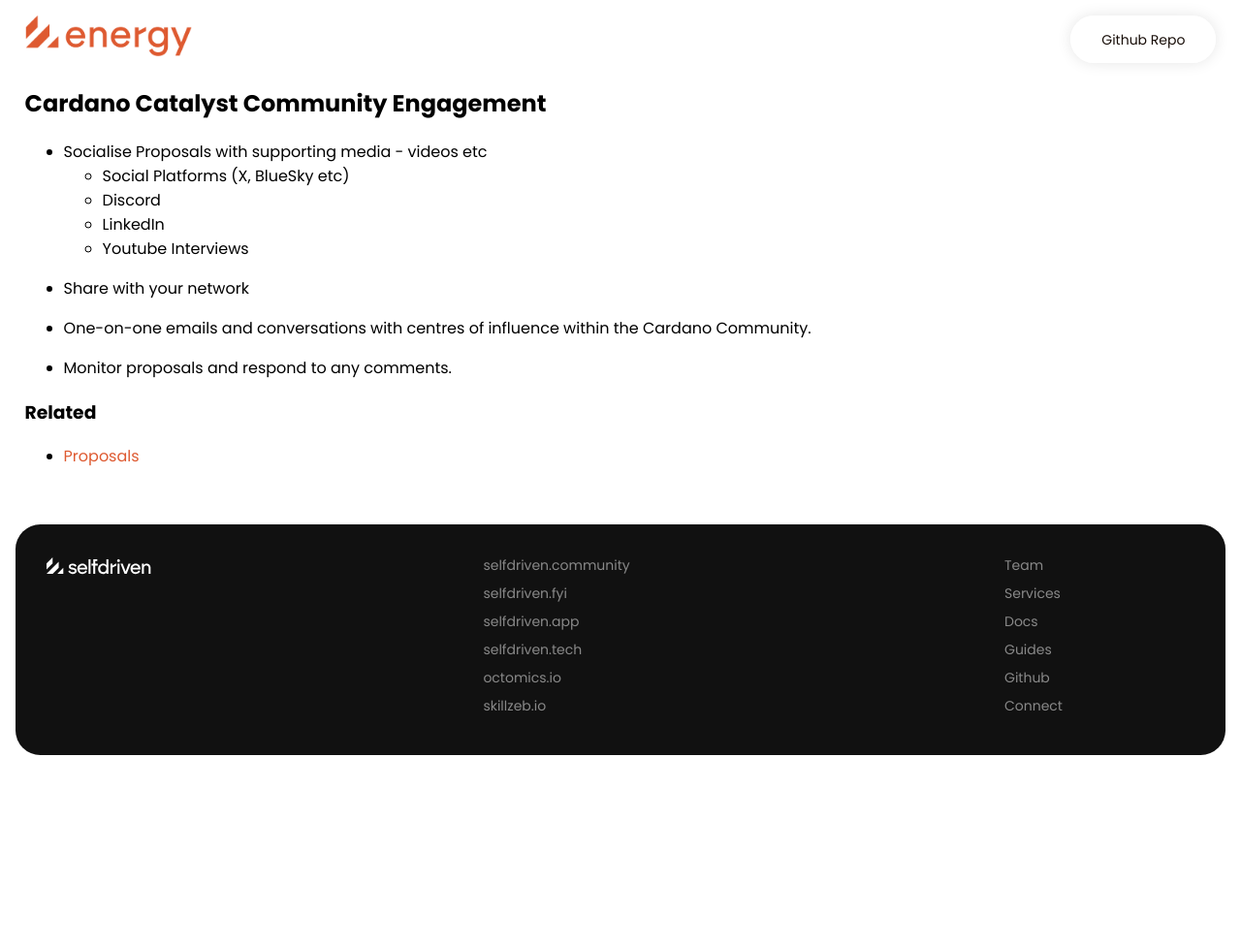
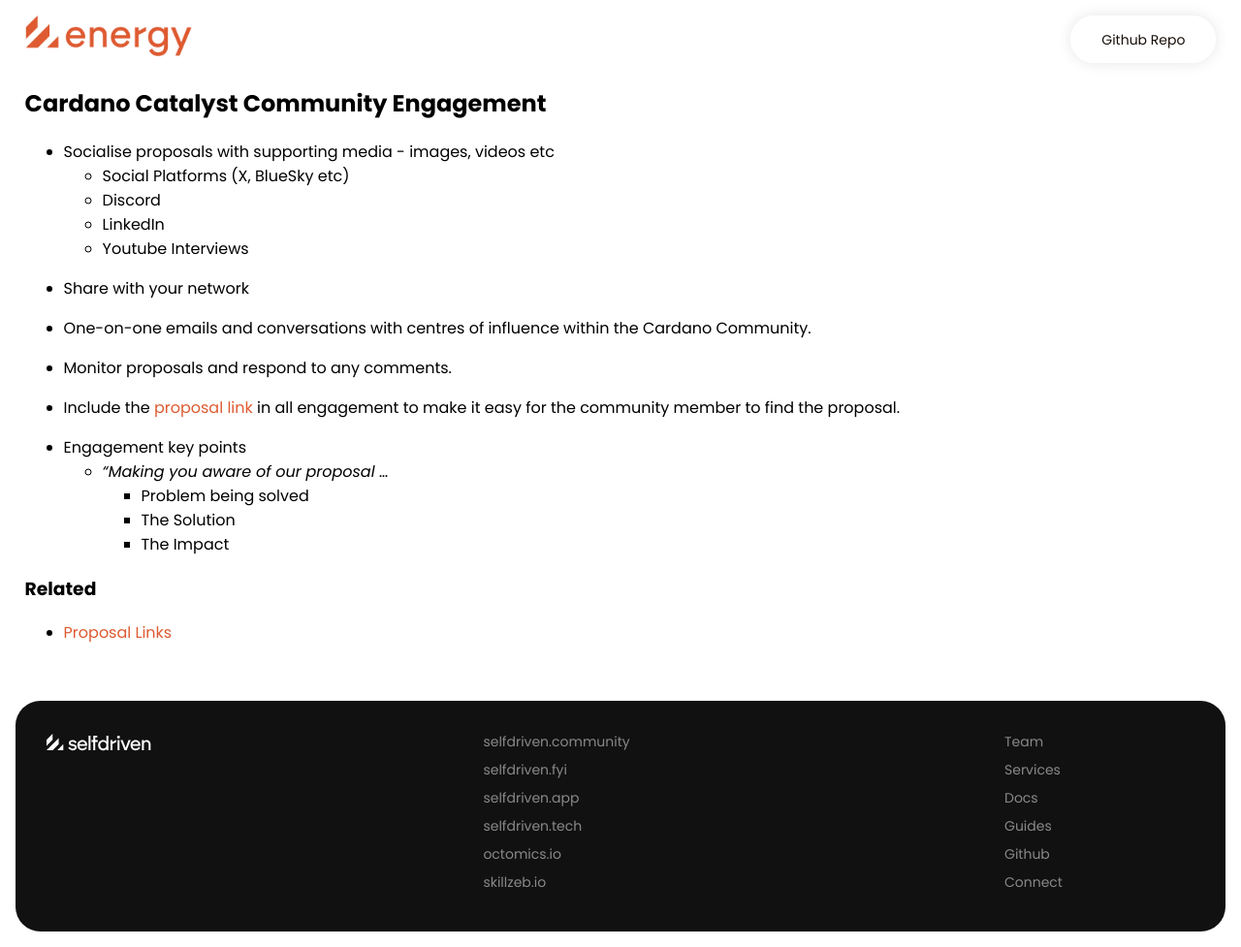
Before and after one commit to selfdriven-engagement/selfdriven-energy, a Jekyll site: the page built from docs/pages/cardano-catalyst-community-engagement.md, in a window 1280 px wide. Shown: the whole page at 97% size. Built offline with Jekyll 4.4.1, drawn with Linux system fonts in a browser that asks for light colours; before the commit the page ends 900 px from its top, so only the background shows below that.

Commit message:
Update cardano-catalyst-community-engagement.md

```diff
--- a/docs/pages/cardano-catalyst-community-engagement.md
+++ b/docs/pages/cardano-catalyst-community-engagement.md
@@ -6,7 +6,7 @@ permalink: /cardano-catalyst-community-engagement/
 
 ## Cardano Catalyst Community Engagement
 
-- Socialise Proposals with supporting media - videos etc
+- Socialise proposals with supporting media - images, videos etc
     - Social Platforms (X, BlueSky etc)
     - Discord
     - LinkedIn
@@ -18,6 +18,13 @@ permalink: /cardano-catalyst-community-engagement/
 
 - Monitor proposals and respond to any comments.
 
+- Include the [proposal link](/cardano-catalyst/) in all engagement to make it easy for the community member to find the proposal.
+
+- Engagement key points
+    -  *"Making you aware of our proposal ...*
+        - Problem being solved
+        - The Solution
+        - The Impact
 
 ### Related
-- [Proposals](/cardano-catalyst/)
+- [Proposal Links](/cardano-catalyst/)
```
